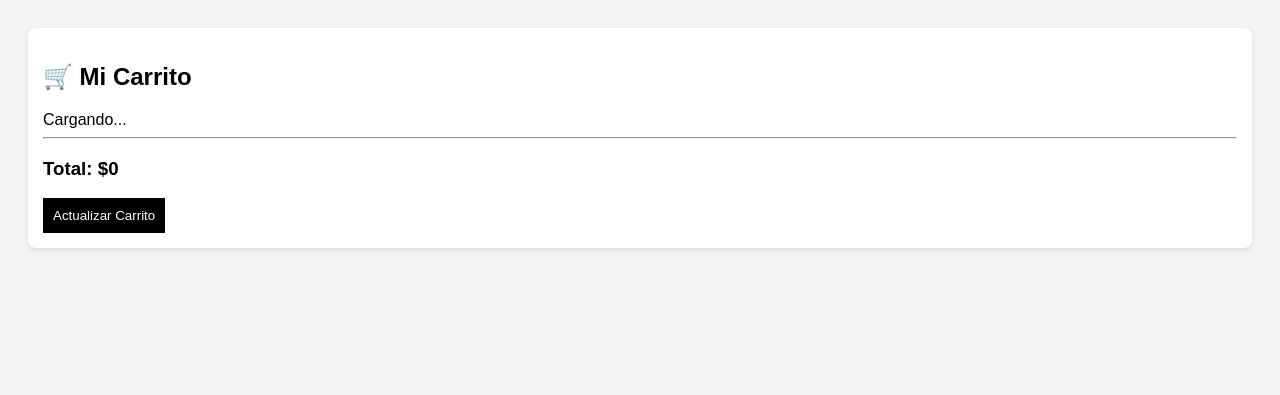
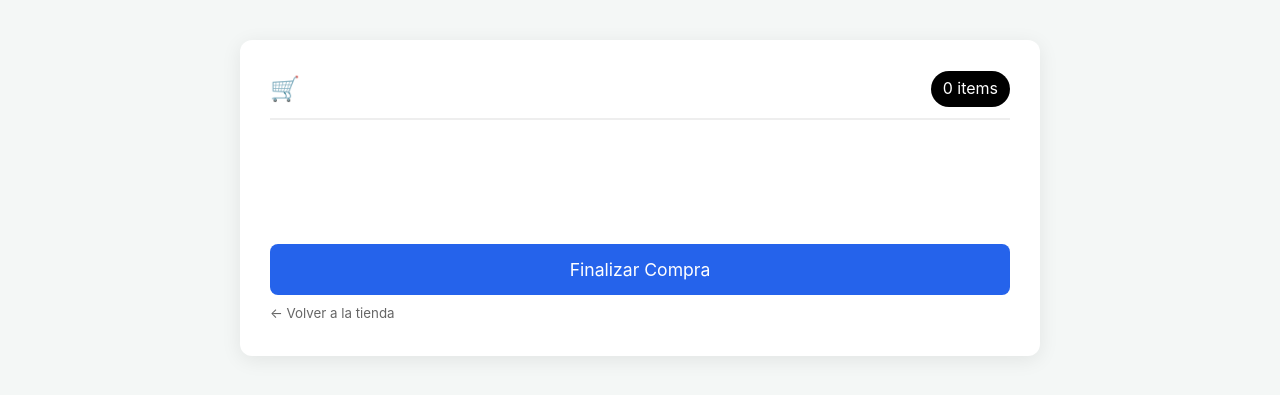
Before and after one commit to tussy-77/UrbanWear, a Flask app: template frontend/templates/public/cart.html in a window 1280 px wide. Shown: the top 395 px of the page. Run offline with Flask 3, Linux system fonts and the light colour scheme; the template is opened without the code that fills it, so the values that code supplies are empty.

Commit message:
carrito funcionando

```diff
--- a/frontend/static/js/cart.js
+++ b/frontend/static/js/cart.js
@@ -1,37 +1,9 @@
-// --------------------------  ---  ESTO ES PARA AUTOMATIZAR EL USO DEL TOKEN  --- ------------------------------------- \\
+// 1. CONFIGURACIÓN
+let TOKEN = localStorage.getItem('urban_token');
+const cartToggle = document.getElementById('cart-toggle');
+const cartDropdown = document.getElementById('cart-dropdown');
 
-// El token lo vamos a manejar con localStorage para que las peticiones vayan firmadas automáticamente en los Headers \\
-
-// SI NO SABE PREGUNTELE A SU NOVIA CLAUDIA :V
-
-// 1. CONFIGURACIÓN INICIAL
-let TOKEN = localStorage.getItem('urban_token');
-const cartDropdown = document.getElementById('cart-dropdown');
-const cartBadge = document.getElementById('cart-badge');
-
-
-async function loginManual() {
-    const email = prompt("Introduce tu email:");
-    const password = prompt("Introduce tu contraseña:");
-
-    const response = await fetch('http://127.0.0.1:5000/api/auth/login', {
-        method: 'POST',
-        headers: { 'Content-Type': 'application/json' },
-        body: JSON.stringify({ email, password })
-    });
-
-    const data = await response.json();
-    if (data.access_token) {
-        localStorage.setItem('urban_token', data.access_token);
-        TOKEN = data.access_token;
-        alert("¡Login exitoso!");
-        actualizarVistaCarrito();
-    } else {
-        alert("Error en el login");
-    }
-}
-
-
+// 2. FUNCIÓN PARA LLENAR EL DESPLEGABLE
 async function actualizarVistaCarrito() {
     if (!TOKEN) return;
 
@@ -42,55 +14,38 @@ async function actualizarVistaCarrito() {
         const data = await res.json();
 
         const container = document.getElementById('cart-items-container');
+        const badge = document.getElementById('cart-badge');
         const totalText = document.getElementById('cart-total-value');
 
+        // Limpiamos el "Cargando..."
         container.innerHTML = "";
-        cartBadge.innerText = data.items.length;
+        badge.innerText = data.items.length;
         totalText.innerText = data.total.toLocaleString();
 
         if (data.items.length === 0) {
-            container.innerHTML = '<p style="text-align:center; padding:10px;">Vacío</p>';
+            container.innerHTML = '<p style="padding: 15px; text-align:center; color:#666;">Tu carrito está vacío</p>';
         } else {
             data.items.forEach(item => {
                 container.innerHTML += `
-                    <div class="cart-item-mini">
+                    <div style="display:flex; justify-content:space-between; padding:10px; border-bottom:1px solid #eee; font-size:14px;">
                         <span>${item.product_name} (x${item.quantity})</span>
-                        <b>$${item.subtotal}</b>
+                        <b>$${item.subtotal.toLocaleString()}</b>
                     </div>`;
             });
         }
     } catch (e) {
-        console.error("Error cargando carrito", e);
+        console.error("Error al obtener el carrito:", e);
     }
 }
 
-
-async function agregarAlCarrito(productId) {
-    if (!TOKEN) {
-        alert("Debes iniciar sesión primero");
-        loginManual();
-        return;
+// 3. EVENTO PARA ABRIR/CERRAR
+cartToggle.addEventListener('click', (e) => {
+    e.preventDefault();
+    cartDropdown.classList.toggle('active'); // Tu compa debe tener la clase .active en CSS
+    if (cartDropdown.classList.contains('active')) {
+        actualizarVistaCarrito();
     }
-
-    const response = await fetch('http://127.0.0.1:5000/api/cart/add', {
-        method: 'POST',
-        headers: {
-            'Content-Type': 'application/json',
-            'Authorization': `Bearer ${TOKEN}`
-        },
-        body: JSON.stringify({ product_id: productId, quantity: 1 })
-    });
-
-    if (response.ok) {
-        actualizarVistaCarrito();
-        alert("¡Producto añadido!");
-    }
-}
-
-
-document.getElementById('cart-toggle').addEventListener('click', () => {
-    cartDropdown.classList.toggle('active');
 });
 
-
+// Cargar el numerito (badge) apenas abra la página
 actualizarVistaCarrito();
--- a/frontend/static/js/dashboard.js
+++ b/frontend/static/js/dashboard.js
@@ -0,0 +1,3 @@
+document.getElementById('btn-carrito').addEventListener('click', () => {
+    window.location.href = "cart.html"; // O la ruta que definan
+});
--- a/frontend/templates/public/cart.html
+++ b/frontend/templates/public/cart.html
@@ -1,50 +1,37 @@
 <!DOCTYPE html>
 <html lang="es">
 <head>
-    <title>Test Carrito UrbanWear</title>
-    <style>
-        body { font-family: sans-serif; padding: 20px; background: #f4f4f4; }
-        .card { background: white; padding: 15px; border-radius: 8px; box-shadow: 0 2px 5px rgba(0,0,0,0.1); }
-        button { background: #000; color: white; border: none; padding: 10px; cursor: pointer; }
-        .item { border-bottom: 1px solid #eee; padding: 10px 0; display: flex; justify-content: space-between; }
+    <meta charset="UTF-8">
+    <title>Carrito - VentasHub</title>
+    <link rel="stylesheet" href="static/css/main.css"> <style>
+        body { font-family: 'Inter', sans-serif; padding: 40px; background: #f4f7f6; }
+        .cart-container { max-width: 800px; margin: 0 auto; background: white; padding: 30px; border-radius: 12px; box-shadow: 0 4px 20px rgba(0,0,0,0.08); }
+        .cart-header { display: flex; justify-content: space-between; align-items: center; border-bottom: 2px solid #eee; margin-bottom: 20px; padding-bottom: 10px; }
+        .cart-item { display: flex; justify-content: space-between; padding: 15px 0; border-bottom: 1px solid #f0f0f0; }
+        .total-section { text-align: right; margin-top: 20px; font-size: 1.5rem; font-weight: bold; }
+        .btn-pay { background: #2563eb; color: white; border: none; padding: 15px 30px; border-radius: 8px; cursor: pointer; width: 100%; margin-top: 20px; font-size: 1.1rem; }
     </style>
 </head>
 <body>
 
-    <div class="card">
-        <h2>🛒 Mi Carrito</h2>
-        <div id="cart-content">Cargando...</div>
-        <hr>
-        <h3>Total: $<span id="cart-total">0</span></h3>
-        <button onclick="fetchCart()">Actualizar Carrito</button>
+    <div class="cart-container">
+        <div class="cart-header">
+            <h2>🛒 Tu Carrito</h2>
+            <span id="cart-badge" style="background: #000; color: #fff; padding: 5px 12px; border-radius: 20px;">0 items</span>
+        </div>
+
+        <div id="cart-items-container">
+            <p>Cargando productos...</p>
+        </div>
+
+        <div class="total-section">
+            Total: $<span id="cart-total-value">0</span>
+        </div>
+
+        <button class="btn-pay">Finalizar Compra</button>
+        <button onclick="window.location.href='home.html'" style="background:none; border:none; color:#666; cursor:pointer; margin-top:10px;">← Volver a la tienda</button>
     </div>
 
-    <script>
-        // PEGA AQUÍ EL TOKEN QUE OBTUVISTE EN POWERSHELL
-        const TOKEN = "TU_TOKEN_AQUI";
-
-        async function fetchCart() {
-            const response = await fetch('http://127.0.0.1:5000/api/cart', {
-                headers: { 'Authorization': `Bearer ${TOKEN}` }
-            });
-            const data = await response.json();
-
-            const container = document.getElementById('cart-content');
-            const totalSpan = document.getElementById('cart-total');
-
-            container.innerHTML = "";
-            data.items.forEach(item => {
-                container.innerHTML += `
-                    <div class="item">
-                        <span>${item.product_name} (x${item.quantity})</span>
-                        <b>$${item.subtotal}</b>
-                    </div>
-                `;
-            });
-            totalSpan.innerText = data.total;
-        }
-
-        fetchCart();
-    </script>
+    <script src="static/js/cart.js"></script>
 </body>
 </html>
--- a/frontend/templates/public/home.html
+++ b/frontend/templates/public/home.html
@@ -245,5 +245,9 @@
             </div>
         </div>
     </footer>
+
+    <script src="{{ url_for('static', filename='js/cart.js') }}"></script>
+
+</body>
 </body>
 </html>
```
